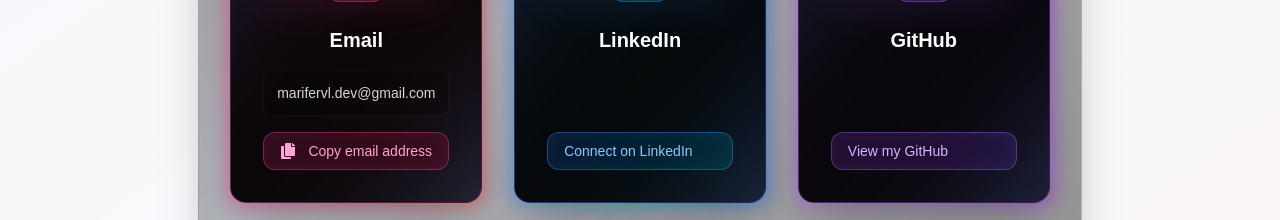
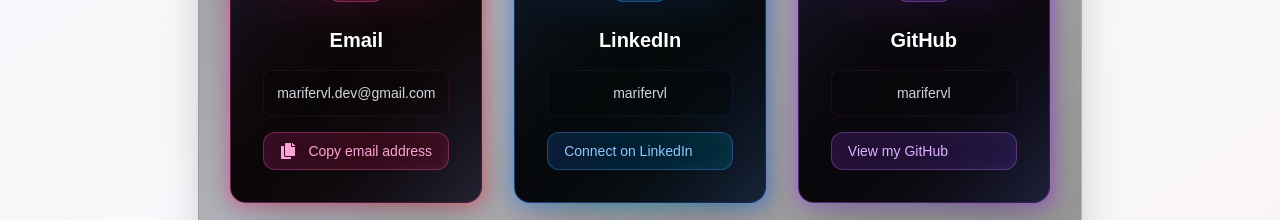
Before and after one commit to MariferVL/inner-rework, a Next.js app: page /en in a window 1280 px wide. Shown: the part 2436-2656 px from the top of the page. Built offline with nearby package versions, Linux system fonts and the light colour scheme.

Commit message:
Refactor ContactSection to use Link component for social media links

```diff
--- a/components/ContactSection.js
+++ b/components/ContactSection.js
@@ -1,6 +1,7 @@
 'use client';
 
 import { useState } from 'react';
+import Link from 'next/link';
 import { FaLinkedin, FaGithub, FaEnvelope, FaCheck, FaCopy } from 'react-icons/fa';
 
 export default function ContactSection({ dictionary }) {
@@ -102,7 +103,7 @@ export default function ContactSection({ dictionary }) {
                     {emailCopied ? (
                       <>
                         <FaCheck className="w-4 h-4 animate-pulse" />
-                        <span className="text-green-300 font-semibold">¡Copiado!</span>
+                        <span className="text-green-300 font-semibold">{dictionary.contact.social.copied_email}</span>
                       </>
                     ) : (
                       <>
@@ -134,8 +135,11 @@ export default function ContactSection({ dictionary }) {
 
               <h4 className="text-xl font-semibold text-white mb-4 font-orbitron drop-shadow-md">LinkedIn</h4>
 
-              <div className="flex-1 flex flex-col justify-end">
-                <a
+              <div className="flex-1 flex flex-col">
+                <p className="text-gray-300 text-sm mb-4 font-cabin bg-black/20 rounded-lg p-3 border border-blue-500/10">
+                  {dictionary.contact.linkedin}
+                </p>
+                <Link
                   href="https://linkedin.com/in/mariafernandavillalobos"
                   target="_blank"
                   rel="noopener noreferrer"
@@ -143,7 +147,7 @@ export default function ContactSection({ dictionary }) {
                   aria-label={dictionary.contact.social.linkedin}
                 >
                   {dictionary.contact.social.linkedin}
-                </a>
+                </Link>
               </div>
             </div>
           </div>
@@ -166,8 +170,11 @@ export default function ContactSection({ dictionary }) {
 
               <h4 className="text-xl font-semibold text-white mb-4 font-orbitron drop-shadow-md">GitHub</h4>
 
-              <div className="flex-1 flex flex-col justify-end">
-                <a
+              <div className="flex-1 flex flex-col">
+                <p className="text-gray-300 text-sm mb-4 font-cabin bg-black/20 rounded-lg p-3 border border-purple-500/10">
+                  {dictionary.contact.github}
+                </p>
+                <Link
                   href="https://github.com/MariferVL"
                   target="_blank"
                   rel="noopener noreferrer"
@@ -175,7 +182,7 @@ export default function ContactSection({ dictionary }) {
                   aria-label={dictionary.contact.social.github}
                 >
                   {dictionary.contact.social.github}
-                </a>
+                </Link>
               </div>
             </div>
           </div>
```
